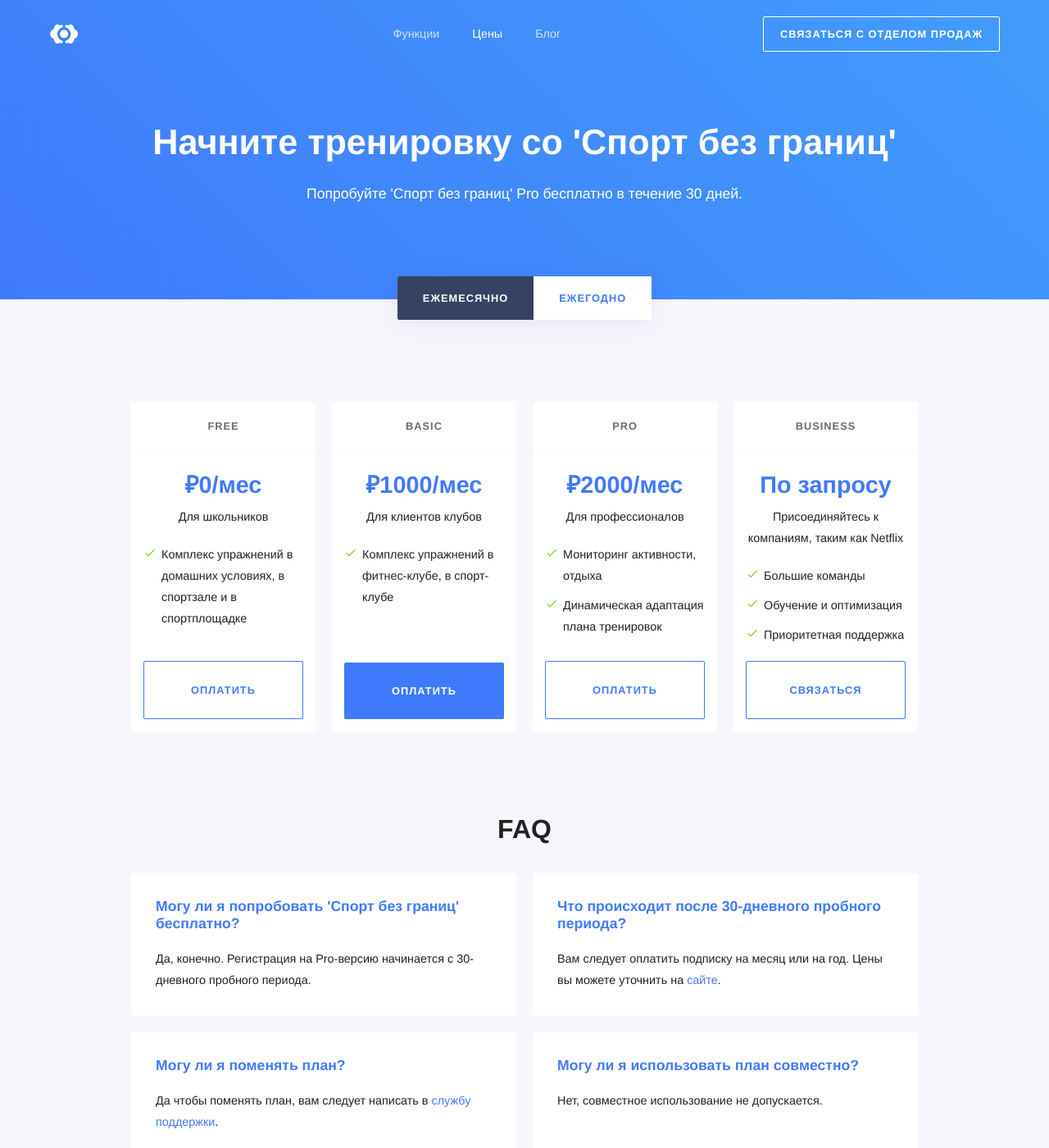
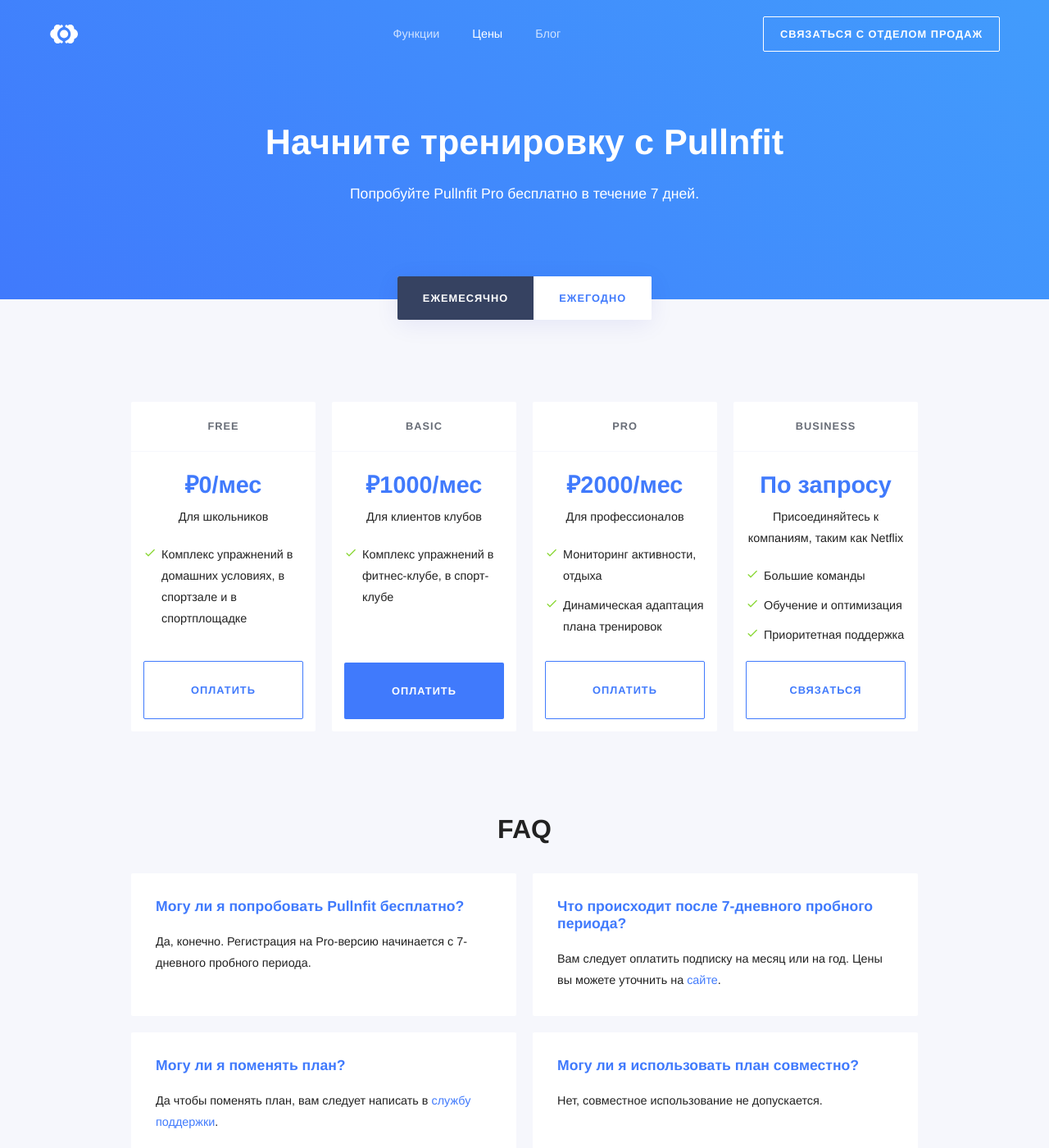
Before and after one commit to RakhimyanTim/adroholic.github.io, a Jekyll site: the page built from pages/pricing.html, in a window 1280 px wide and 1400 px high. Shown: the whole window at 82% size. Built offline with Jekyll 4.4.1, drawn with Linux system fonts in a browser that asks for light colours; some web fonts are replaced.

Commit message:
Update pricing.html

```diff
--- a/pages/pricing.html
+++ b/pages/pricing.html
@@ -1,7 +1,7 @@
 ---
 layout: short
-heading: Начните тренировку со 'Спорт без границ'
-subtitle: Попробуйте 'Спорт без границ' Pro бесплатно в течение 30 дней.
+heading: Начните тренировку с Pullnfit
+subtitle: Попробуйте Pullnfit Pro бесплатно в течение 7 дней.
 title: Цены
 permalink: /pricing/
 ---
@@ -22,9 +22,9 @@
 	<h2 id="faq">FAQ</h2>
 
 	<ul class="cards">
-		{% include components/pricing/faq.html q="Могу ли я попробовать 'Спорт без границ' бесплатно?" a="Да, конечно. Регистрация на Pro-версию начинается с 30-дневного пробного периода." %}
+		{% include components/pricing/faq.html q="Могу ли я попробовать Pullnfit бесплатно?" a="Да, конечно. Регистрация на Pro-версию начинается с 7-дневного пробного периода." %}
 
-		{% include components/pricing/faq.html q="Что происходит после 30-дневного пробного периода?" a="Вам следует оплатить подписку на месяц или на год. Цены вы можете уточнить на <a href='https://pullnfit.ru/pricing/'>сайте</a>." %}
+		{% include components/pricing/faq.html q="Что происходит после 7-дневного пробного периода?" a="Вам следует оплатить подписку на месяц или на год. Цены вы можете уточнить на <a href='https://pullnfit.ru/pricing/'>сайте</a>." %}
 
 		{% include components/pricing/faq.html q="Могу ли я поменять план?" a="Да чтобы поменять план, вам следует написать в <a href='mailto:walkingstartup@gmail.com'>службу поддержки</a>." %}
 
```
